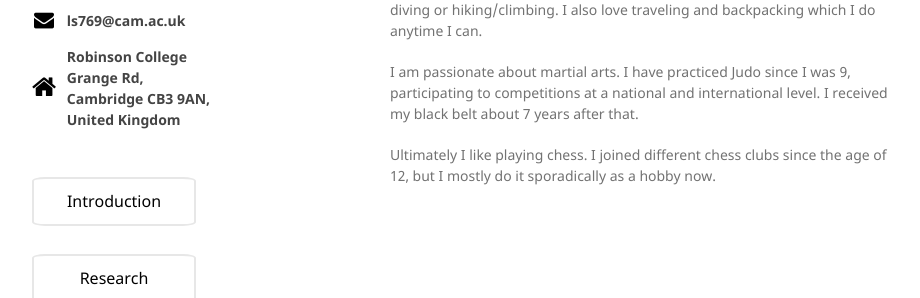
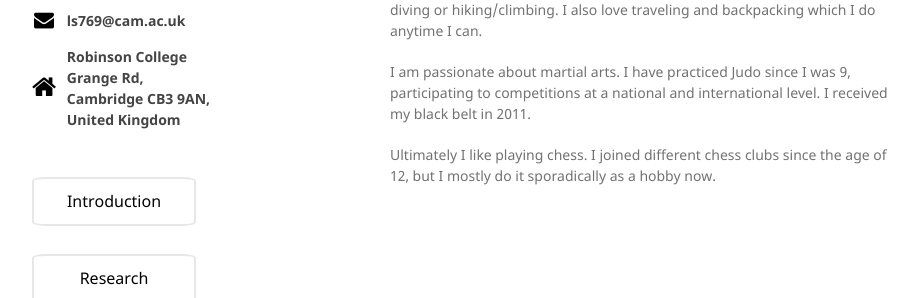
Before and after one commit to lucascimeca/lucascimeca.github.io, a Jekyll site: the page built from index.md, in a window 1280 px wide and 900 px high, scrolled down 1069 px. Shown: the part 198-496 px from the top of the window, without its empty margins (180-1100 px from the left). Built offline with Jekyll 4.4.1, drawn with Linux system fonts in a browser that asks for light colours; nearby versions of some CDN libraries; the repository's description, which GitHub fills in, is left out.

Commit message:
Update index.md

```diff
--- a/index.md
+++ b/index.md
@@ -34,7 +34,7 @@ My interests lie mainly in Machine Learning and Robotics, particularly I am inte
 
 In my spare time I like to practice outdoors activities, usually entailing scuba diving or hiking/climbing. I also love traveling and backpacking which I do anytime I can.
 
-I am passionate about martial arts. I have practiced Judo since I was 9, participating to competitions at a national and international level. I received my black belt about 7 years after that.
+I am passionate about martial arts. I have practiced Judo since I was 9, participating to competitions at a national and international level. I received my black belt in 2011.
 
 Ultimately I like playing chess. I joined different chess clubs since the age of 12, but I mostly do it sporadically as a hobby now.
 
```
